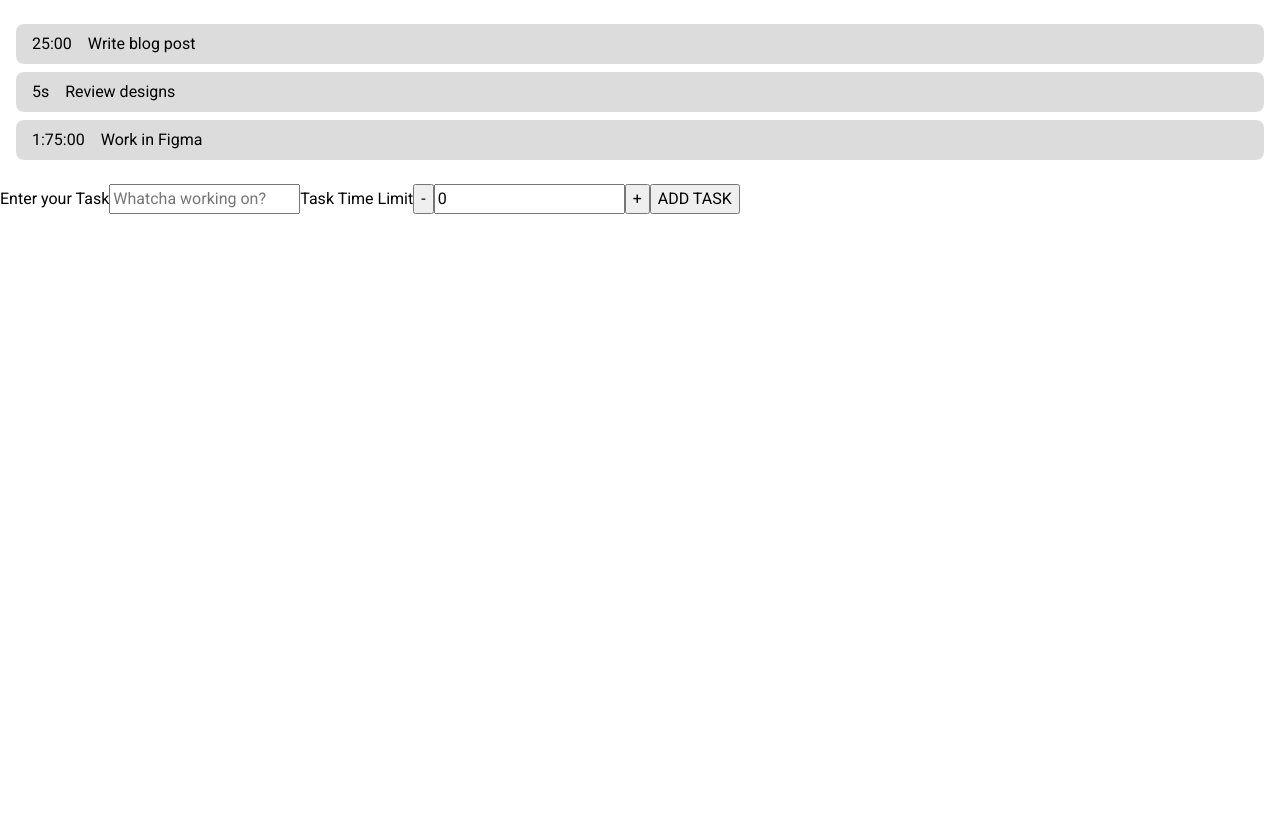
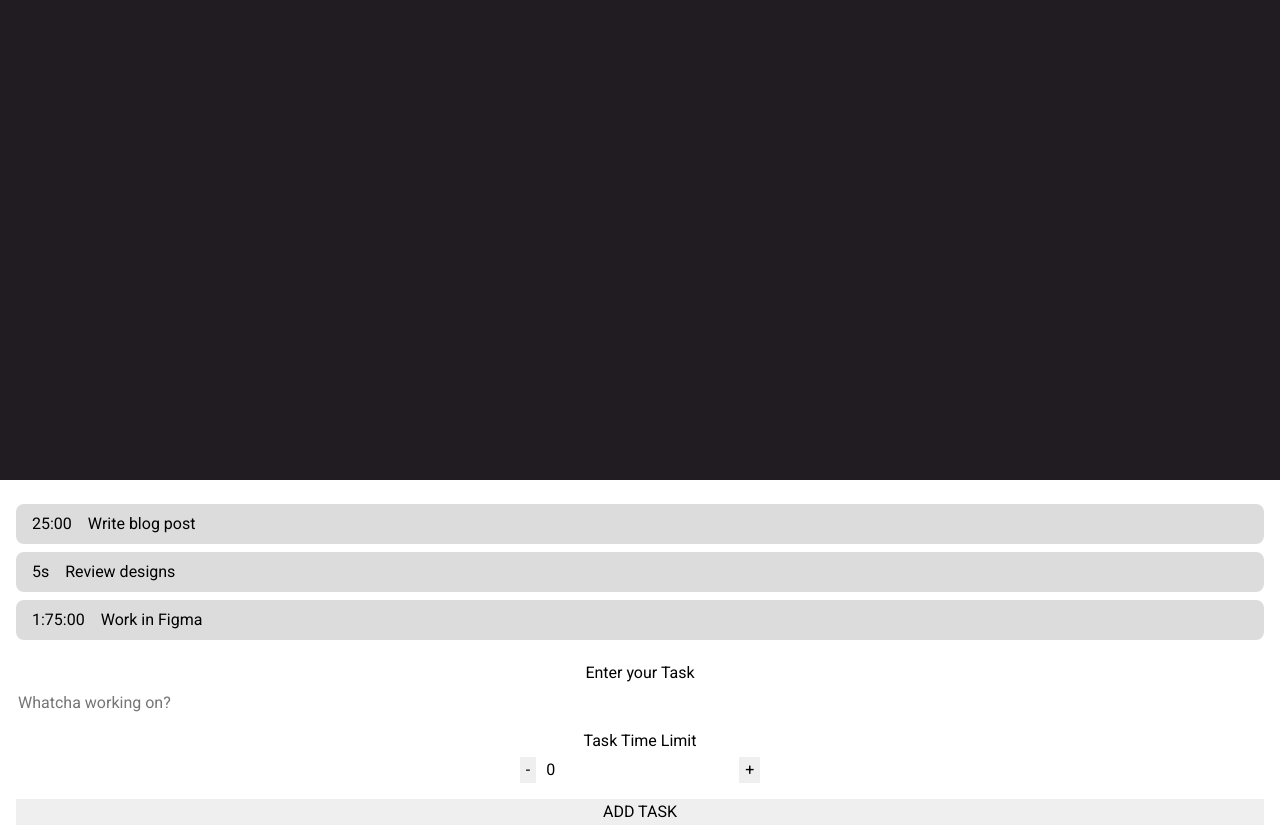
Before and after one commit to GaryWintle/kofun, a Next.js app: page / in a window 1280 px wide. Before the commit the page ends 800 px from the top, so only its background shows below. Built offline with nearby package versions, Linux system fonts and the light colour scheme; a web font is replaced by a local one.

Commit message:
Simple css styles on form elements

```diff
--- a/src/components/Hero/Hero.jsx
+++ b/src/components/Hero/Hero.jsx
@@ -1,30 +1,25 @@
 import styles from '@/components/Hero/Hero.module.css';
 import formatTime from '@/utils/formatTime';
-import CircleTimer from '../CircleTimer/CircleTimer';
+import CircleTimer from '@/components/CircleTimer/CircleTimer';
+import TimerButton from '@/components/TimerButton/TimerButton';
 
 const Hero = ({ state, dispatch, displayTime, activeTask }) => {
   const heroTask = state.tasks.find((task) => task.id === state.activeTaskId);
 
   return (
     <header className={styles.container}>
+      {activeTask && (
+        <>
           <div className={styles.heroText}>{heroTask?.text}</div>
-      {activeTask && (
           <div className={styles.counterContainer}>
             <div className={styles.heroTime}>{formatTime(displayTime)}</div>
-          <button
-            onClick={() => {
-              state.isRunning
-                ? dispatch({ type: 'PAUSE_TIMER' })
-                : dispatch({ type: 'START_TIMER' });
-            }}
-          >
-            {state.isRunning ? 'pause' : 'play'}
-          </button>
+            <TimerButton isRunning={state.isRunning} dispatch={dispatch} />
             <CircleTimer
               displayTime={displayTime}
               duration={activeTask?.duration}
             />
           </div>
+        </>
       )}
     </header>
   );
--- a/src/components/Hero/Hero.module.css
+++ b/src/components/Hero/Hero.module.css
@@ -1,6 +1,7 @@
 /* hero section */
 .container {
   background-color: hsl(285, 7%, 12%);
+  height: 60vh;
   display: grid;
 }
 
--- a/src/components/TaskForm/TaskForm.jsx
+++ b/src/components/TaskForm/TaskForm.jsx
@@ -1,4 +1,5 @@
 import { useState } from 'react';
+import styles from '@/components/TaskForm/TaskForm.module.css';
 
 const TaskForm = ({ tasks, dispatch, onAddTask, displayTime }) => {
   const [taskText, setTaskText] = useState('');
@@ -25,9 +26,8 @@ const TaskForm = ({ tasks, dispatch, onAddTask, displayTime }) => {
   };
 
   return (
-    <form onSubmit={handleSubmit}>
-      {/* <h1>{taskText}</h1>
-      <h1>{taskTime}</h1> */}
+    <form onSubmit={handleSubmit} className={styles.container}>
+      <div className={styles.field}>
         <label htmlFor="taskText">Enter your Task</label>
         <input
           id="taskText"
@@ -36,7 +36,10 @@ const TaskForm = ({ tasks, dispatch, onAddTask, displayTime }) => {
           placeholder="Whatcha working on?"
           onChange={(e) => setTaskText(e.target.value)}
         ></input>
+      </div>
+      <div className={styles.field}>
         <label htmlFor="taskTime">Task Time Limit</label>
+        <div className={styles.stepper}>
           <button type="button" onClick={() => decrement(1)}>
             -
           </button>
@@ -50,6 +53,8 @@ const TaskForm = ({ tasks, dispatch, onAddTask, displayTime }) => {
           <button type="button" onClick={() => increment(1)}>
             +
           </button>
+        </div>
+      </div>
       <button type="submit">ADD TASK</button>
     </form>
   );
--- /dev/null
+++ b/src/components/TaskForm/TaskForm.module.css
@@ -0,0 +1,24 @@
+/* containers */
+
+.container {
+  display: flex;
+  flex-direction: column;
+  margin-inline: 1rem;
+  gap: 1rem;
+}
+
+.field {
+  display: flex;
+  flex-direction: column;
+  gap: 0.5rem;
+  text-align: center;
+}
+
+/* enter text */
+
+/* enter time */
+.stepper {
+  display: flex;
+  gap: 0.5rem;
+  justify-content: center;
+}
--- /dev/null
+++ b/src/components/TimerButton/TimerButton.jsx
@@ -0,0 +1,15 @@
+const TimerButton = ({ isRunning, dispatch }) => {
+  return (
+    <button
+      onClick={() => {
+        isRunning
+          ? dispatch({ type: 'PAUSE_TIMER' })
+          : dispatch({ type: 'START_TIMER' });
+      }}
+    >
+      {isRunning ? 'pause' : 'play'}
+    </button>
+  );
+};
+
+export default TimerButton;
--- a/src/styles/global.css
+++ b/src/styles/global.css
@@ -8,3 +8,8 @@ h3,
 h4 {
   font-family: var(--font-display); /* Playfair for headings */
 }
+
+input:focus-visible {
+  outline: 2px solid blue;
+  outline-offset: 2px;
+}
--- a/src/styles/reset.css
+++ b/src/styles/reset.css
@@ -84,6 +84,13 @@ select {
   font: inherit;
 }
 
+input,
+button {
+  appearance: none;
+  border: none;
+  outline: none;
+}
+
 textarea:not([rows]) {
   min-height: 10em;
 }
```
Also changed, not shown: src/components/TimerButton/TimerButton.module.css (added). Lines whose indentation alone changed are shown as unchanged.
